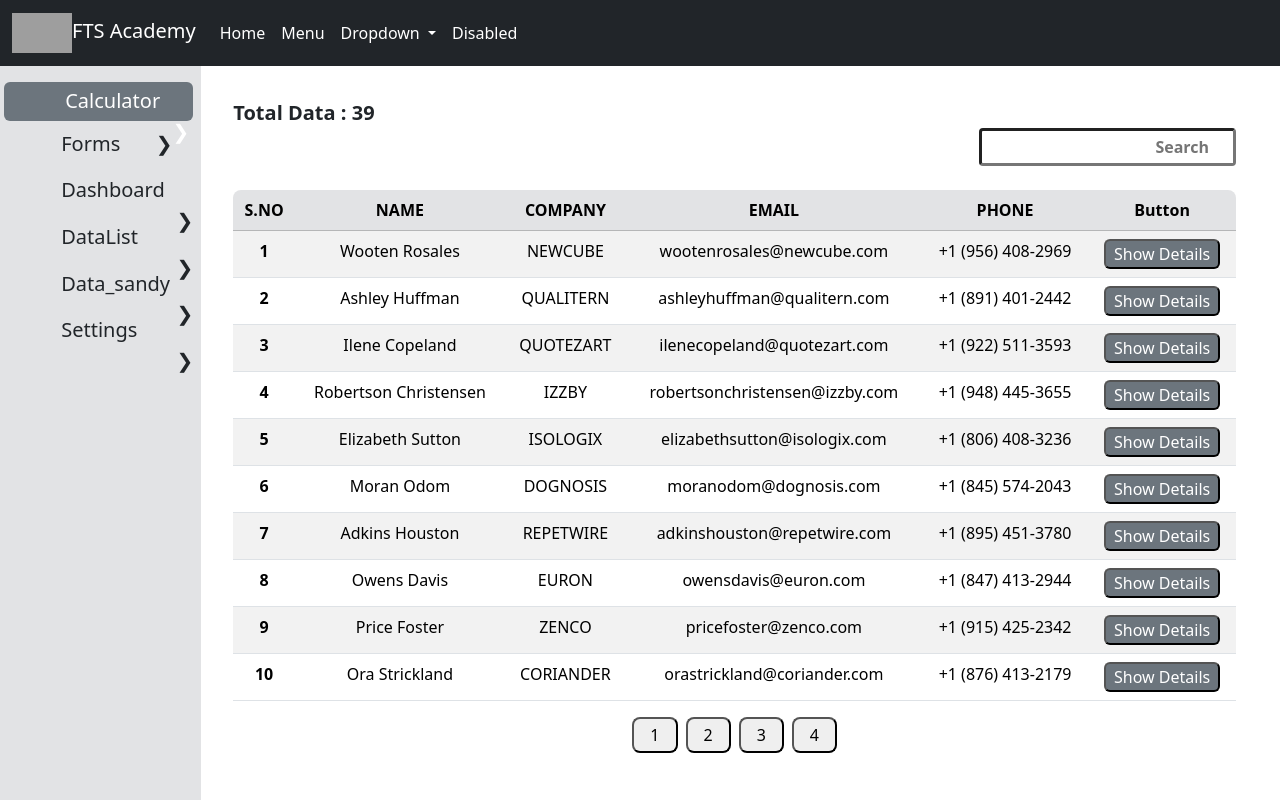
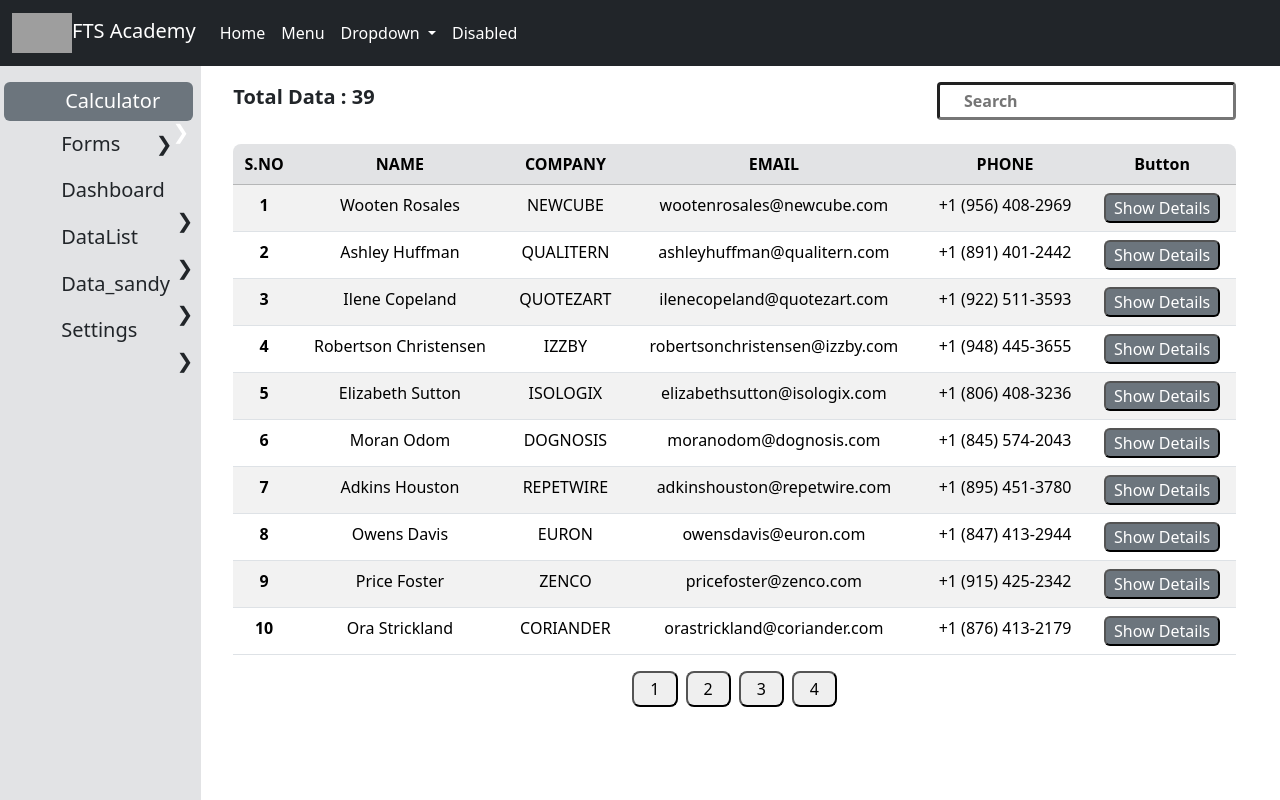
Before and after one commit to Loganathan2300/React-Js, a React (Create React App) app: page /data in a window 1280 px wide. Built offline with nearby package versions, Linux system fonts and the light colour scheme; grey boxes are pictures that could not be loaded; some icons are missing.

Commit message:
CHORE:update on all page

```diff
--- a/src/Main.js
+++ b/src/Main.js
@@ -6,6 +6,7 @@ import Dashboard from './component/layout/Dashboard';
 import Forms from './component/layout/Forms';
 import DataList from './component/DataList';
 import DataSheetList from './component/DataSheetList';
+import TableData from './component/TableData';
 export default function Main() {
   return (
     <>
@@ -18,6 +19,7 @@ export default function Main() {
          <Route path='/data' element={<DataList/>}/>
          <Route path='/data/:id' element={<DataList/>}/>
          <Route path='/datasandy' element={<DataSheetList/>}/>
+         <Route path='/table' element={<TableData/>}/>
          </Route>
        </Routes>
        </BrowserRouter>
--- a/src/component/DataList.js
+++ b/src/component/DataList.js
@@ -51,14 +51,20 @@ function DataList() {
   };
   // //page navigate end
   return (
-    <div className="mt-">
+    <div className="">
       <div className="col-lg-12 col-sm-12 col-md-12 ">
           <div className="row ">
             <div className="col-lg-12 col-sm-12 col-md-12">
-              <div className="fw-bold px-lg-4 py-lg-5 pb-lg-0 pt-lg-3 fs-5 ">Total Data : {datalength}</div>
-              <div className="text-end my- me-5">
-                <input type="text" placeholder="Search" className="px-lg-4 border-3 fw-bold rounded-1 py-lg-1 text-end col-sm-3"
-                value={searchTerm} onChange={(e) => setSearchTerm(e.target.value)}/>
+              <div className="row">
+                <div className="col-6">
+                      <div className="fw-bold mx-lg-4 fs-5">Total Data : {datalength}</div>
+                </div>
+                <div className="col-6">
+                    <div className="text-end me-5">
+                      <input type="text" placeholder="Search" className="px-lg-4 py-lg-1 border-3 fw-bold rounded-1"
+                      value={searchTerm} onChange={(e) => setSearchTerm(e.target.value)}/>
+                    </div>
+                </div>
               </div>
             </div>
             {/* {<TableData/>} */}
--- a/src/component/Datashow.js
+++ b/src/component/Datashow.js
@@ -6,15 +6,13 @@ const Datashow = ({ seletedRow, handleBackButton }) => {
   const finalDate = originalDate.split('T')[0]
   const semiDate = originalDate.split(" ")[1]
 
-  // console.log(finalDate,semiDate)
- // const finaltime = finalDate.
   return (
     <div className="col-sm-12 col-md-12 col-lg-12">
-      <div className=" w-100 px-3 py-3 mt-0">
-        <div className="container py-">
-          <div className="row d-flex justify-content-center align-items-center h-100">
+      <div className=" w-100 px-3 py-3">
+        <div className="container">
+          <div className="row d-flex justify-content-center align-items-center h-100 ">
             <div className="col col-md-9 col-lg-7 col-xl-5 w-75">
-              <div className="card" style={{ borderRadius:'15px', backgroundColor:'#93e2bb' }}>
+              <div className="card" style={{ borderRadius:'15px', backgroundColor:'#93e2bb'}}>
                 <div className="card-body p-4 text-black">
                   <div>
                     <h4>Details Show :</h4>
--- a/src/component/TableData.js
+++ b/src/component/TableData.js
@@ -1,62 +1,28 @@
-// import React,{useState} from 'react'
-// import { useNavigate } from "react-router-dom";
-// import { Data } from './Datas';
-// import Datashow from './Datashow';
+import React from 'react'
 
-// const TableData = ({displaydata,startingnumer}) => {
-//       //for use navigate
-//   const navigate = useNavigate();
-//   const [seletedRow,setSelectRow] = useState(null);
-//     //page navigate start
-//   const handleshowdata = (id) => {
-//     setSelectRow(Data.find((row) => row._id === id));
-//     navigate(`/datalist/${id}`);
-//   };
-//   //back to navicate
-//   const handleBackButton =() =>{
-//     setSelectRow(null);
-//     navigate(`/data`)
-//   };
-//   if (seletedRow){
-//     return(
-//       <Datashow seletedRow = {seletedRow} handleBackButton={handleBackButton}/>
-//     )
-//   };
-//   //page navigate end
-//   return (
-//     <div className="row">
-//               <div className="col-lg-12 col-sm-12 col-md-12 ">
-//                 <div className="table-responsive mt-4 mx-lg-4 rounded-3">
-//                   <table class="table table-striped table-hover text-center">
-//                     <thead className="table-secondary">
-//                       <tr>
-//                         <th scope="col">S.NO</th>
-//                         <th scope="col">NAME</th>
-//                         <th scope="col">COMPANY</th>
-//                         <th scope="col">EMAIL</th>
-//                         <th scope="col">PHONE</th>
-//                         <th scope="col">Button</th>
-//                       </tr>
-//                     </thead>
-//                     <tbody>
-//                       {displaydata.map((item, i) => (
-//                         <tr key={i}>
-//                           <th scope="item">{startingnumer+i}</th>
-//                           <td>{item.name}</td>
-//                           <td>{item.company}</td>
-//                           <td>{item.email}</td>
-//                           <td>{item.phone}</td>
-//                           <td>
-//                             <button className="px-2 rounded-2 text-bg-secondary text-white " onClick={() => handleshowdata(item._id)}> Show Details </button>
-//                           </td>
-//                         </tr>
-//                       ))}
-//                     </tbody>
-//                   </table>
-//                 </div>
-//               </div>
-//             </div>
-//   )
-// }
+const TableData = () => {
+ return(
 
-// export default TableData
+    <div>
+        <div className="row">
+              <div className="col-lg-12 col-sm-12 col-md-12 ">
+                <div className="table-responsive mt-4 mx-lg-4 rounded-3">
+                  <table class="table table-striped table-hover text-center">
+                    <thead className="table-secondary">
+                      <tr>
+                        {/* {this.props.DataList} */}
+                      </tr>
+                    </thead>
+                    <tbody>
+                        <tr>
+                        </tr>
+                    </tbody>
+                  </table>
+                </div>
+              </div>
+            </div>
+    </div>
+  )
+}
+
+export default TableData;
--- a/src/component/layout/Header.js
+++ b/src/component/layout/Header.js
@@ -13,7 +13,7 @@ function Heading() {
     <div className="row">
       <div className="col-12">
       <div className="header bg-dark ">
-      <nav className="navbar navbar-expand-lg position-fixed w-100 bg-dark">
+      <nav className="navbar navbar-expand-lg position-fixed w-100 bg-dark z-3">
         <div className="container-fluid">
           <a className="navbar-brand text-white" href="#">
           <img src={Logo} alt="FTS Logo" width="60" height="40"></img>
--- a/src/component/layout/Sidebox.js
+++ b/src/component/layout/Sidebox.js
@@ -32,7 +32,7 @@ const Sidebox = () => {
             <span className={`${color ==="data_sandy"?"text-white fs-5":"text-dark fs-5"}`}><Icon icon="icon-park-solid:data-one" className="fs-3"/> Data_sandy <span className="float-end">&#10095;</span></span></Link>
           </li>
           <li className={`${color === "setting"?"text-bg-secondary text-white my-2 m-0 mt-3 rounded-2 p-1":"my-2 m-0 mt-3"}`}>
-          <Link to="/" className=' py-5 pb-0 pt-0 px-4 text-dark text-decoration-none' style={{ cursor: 'pointer' }} onClick={()=>setColor("setting")}>
+          <Link to="/table" className=' py-5 pb-0 pt-0 px-4 text-dark text-decoration-none' style={{ cursor: 'pointer' }} onClick={()=>setColor("setting")}>
             <span className={`${color ==="setting"?"text-white fs-5":"text-dark fs-5"}`}><Icon icon="lets-icons:setting-fill" className="fs-3" /> Settings <span className="float-end">&#10095;</span></span></Link>
           </li>
         </ul>
@@ -40,11 +40,5 @@ const Sidebox = () => {
     </div>
   );
 };
-// const Sidebox =() =>{
-//   return(
-//     <>
 
-//     </>
-//   )
-// }
 export default Sidebox;
```
